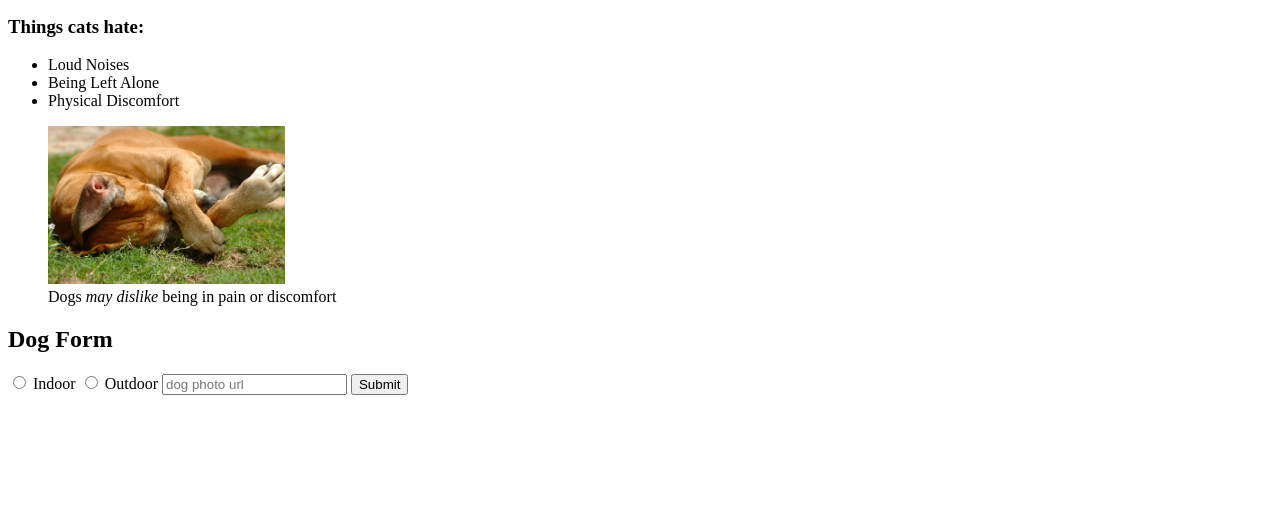
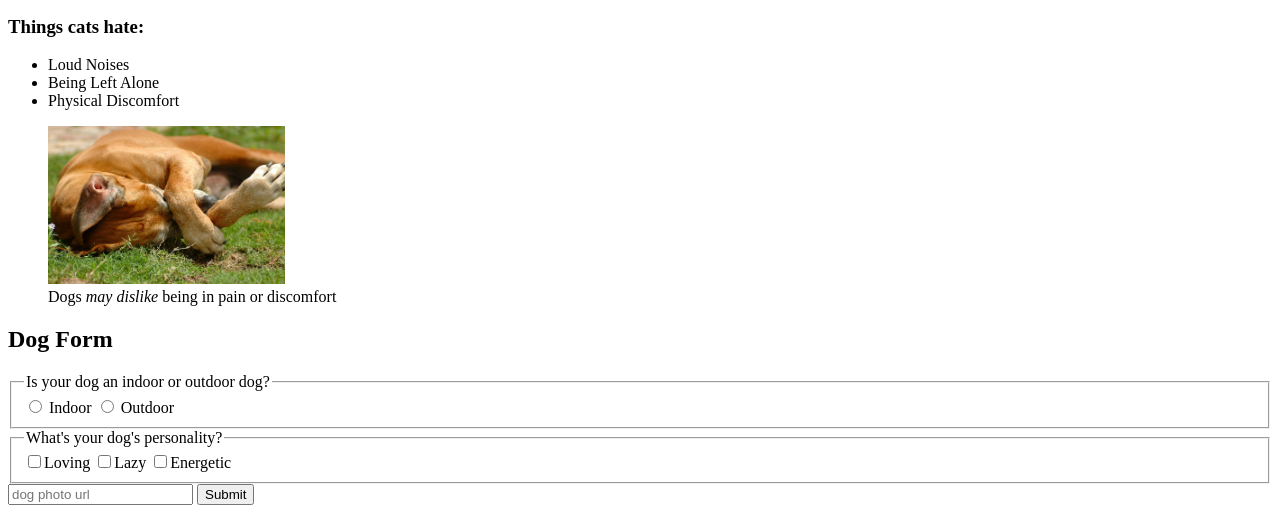
Before and after one commit to achrafdakir/web_dev_learning, a plain HTML site: page DogApp/index.html in a window 1280 px wide. Shown: the part 861-1374 px from the top of the page. Before the commit the page ends 1264 px from the top, so only its background shows below. Drawn offline with Linux system fonts and the light colour scheme.

Commit message:
adding checkbox

```diff
--- a/DogApp/index.html
+++ b/DogApp/index.html
@@ -40,8 +40,18 @@
         <section>
             <h2>Dog Form</h2>
             <form action="#">
-                <label><input type="radio" name="indoor-outdoor" id="indoor" value="indoor"> Indoor</label>
-                <label><input type="radio" name="indoor-outdoor" id="outdoor" value="outdoor"> Outdoor</label>
+                <fieldset>
+                    <legend>Is your dog an indoor or outdoor dog?</legend>
+                    <label><input type="radio" name="indoor-outdoor" id="indoor" value="indoor"> Indoor</label>
+                    <label><input type="radio" name="indoor-outdoor" id="outdoor" value="outdoor"> Outdoor</label>
+                </fieldset>
+
+                <fieldset>
+                    <legend>What's your dog's personality?</legend>
+                    <input type="checkbox" name="personality" id="loving" value="loving"><label for="loving">Loving</label>
+                    <input type="checkbox" name="personality" id="lazy" value="lazy"><label for="lazy">Lazy</label>
+                    <input type="checkbox" name="personality" id="energetic" value="energetic" ><label for="energetic">Energetic</label>
+                </fieldset>
 
                 <input type="text" placeholder="dog photo url" name="dogphotourl" required>
                 <button type="submit">Submit</button>
```
